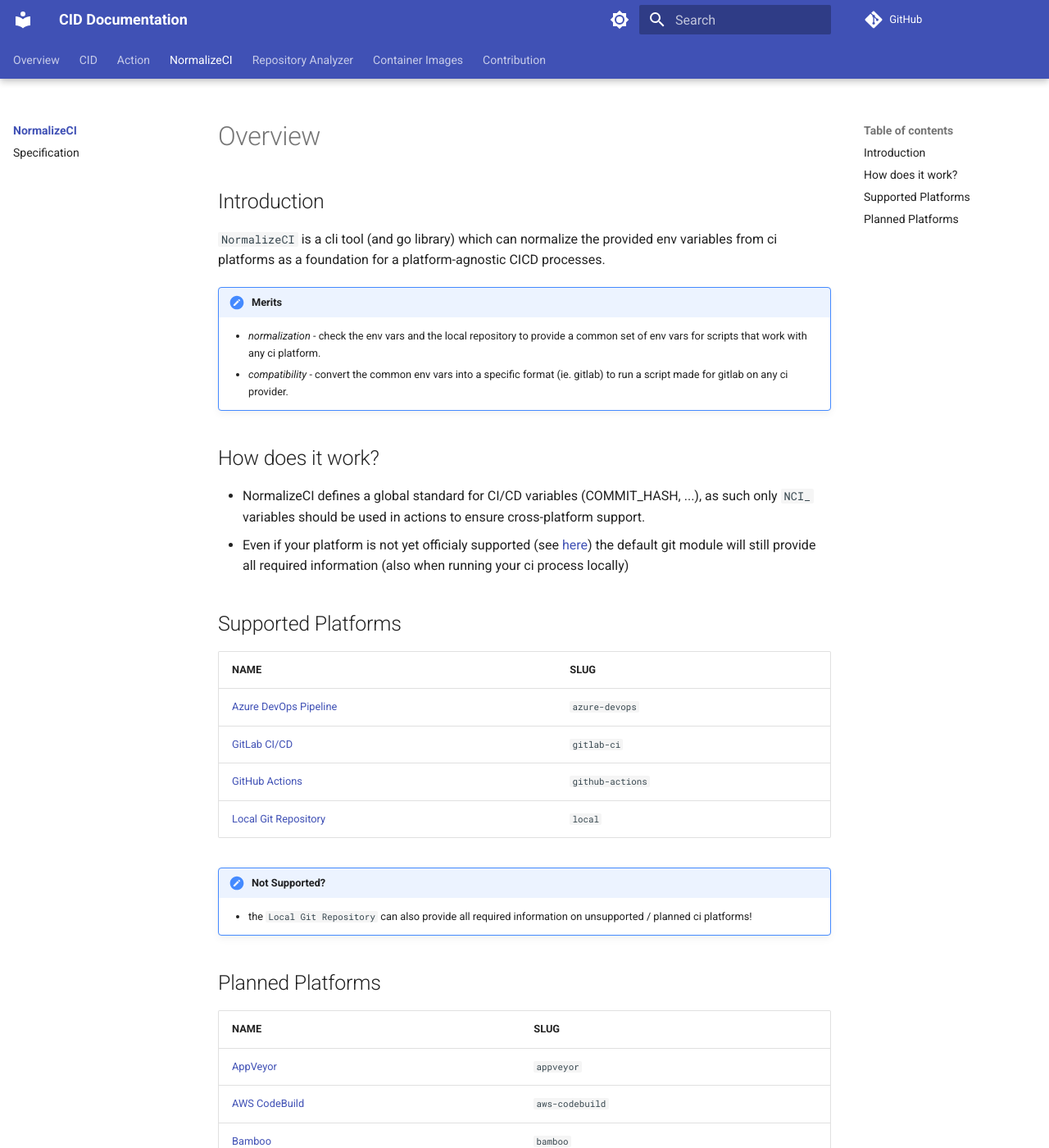
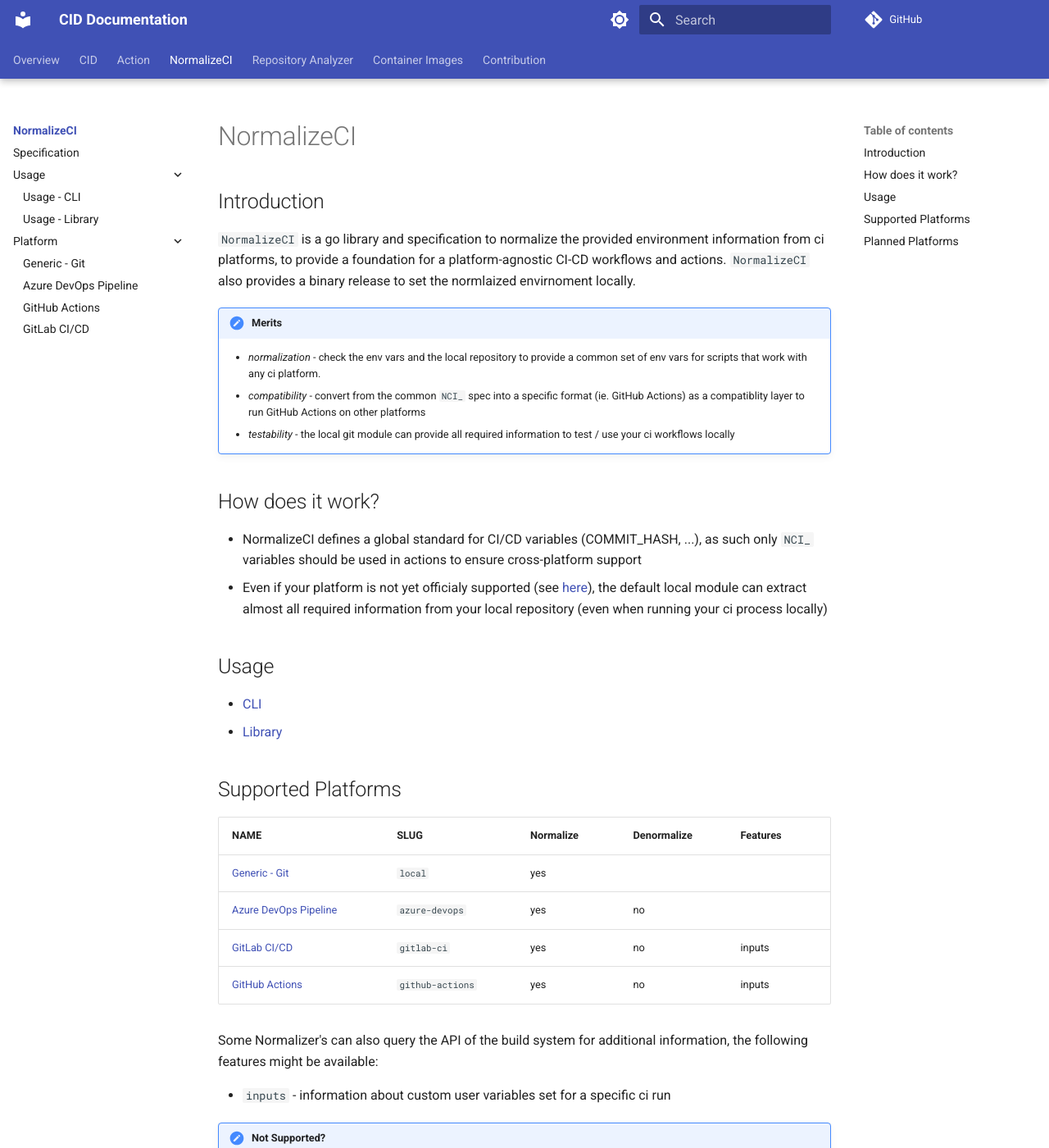
Before and after one commit to cidverse/cidverse.github.io, an MkDocs documentation site: the page built from docs/normalizeci/index.md, in a window 1280 px wide and 1400 px high. Shown: the whole window at 82% size. Built offline with MkDocs 1.6.1 and Material for MkDocs 9.7.7, drawn with Linux system fonts in a browser that asks for light colours; comment, search, counter and statistics services are not loaded; some of the changed text lies outside the part shown.

Commit message:
docs: add platform and usage pages to normalizeci

```diff
--- a/docs/normalizeci/index.md
+++ b/docs/normalizeci/index.md
@@ -1,31 +1,42 @@
-# Overview
+# NormalizeCI
 
 ## Introduction
 
-`NormalizeCI` is a cli tool (and go library) which can normalize the provided env variables from ci platforms as a foundation for a platform-agnostic CICD processes.
+`NormalizeCI` is a go library and specification to normalize the provided environment information from ci platforms, to provide a foundation for a platform-agnostic CI-CD workflows and actions.
+`NormalizeCI` also provides a binary release to set the normlaized envirnoment locally.
 
 !!! note "Merits"
 
     - *normalization* - check the env vars and the local repository to provide a common set of env vars for scripts that work with any ci platform.
-    - *compatibility* - convert the common env vars into a specific format (ie. gitlab) to run a script made for gitlab on any ci provider.
+    - *compatibility* - convert from the common `NCI_` spec into a specific format (ie. GitHub Actions) as a compatiblity layer to run GitHub Actions on other platforms
+    - *testability* - the local git module can provide all required information to test / use your ci workflows locally
 
 ## How does it work?
 
-- NormalizeCI defines a global standard for CI/CD variables (COMMIT_HASH, ...), as such only `NCI_` variables should be used in actions to ensure cross-platform support.
-- Even if your platform is not yet officialy supported (see [here](https://github.com/cidverse/normalizeci#supported-systems)) the default git module will still provide all required information (also when running your ci process locally)
+- NormalizeCI defines a global standard for CI/CD variables (COMMIT_HASH, ...), as such only `NCI_` variables should be used in actions to ensure cross-platform support
+- Even if your platform is not yet officialy supported (see [here](https://github.com/cidverse/normalizeci#supported-systems)), the default local module can extract almost all required information from your local repository (even when running your ci process locally)
+
+## Usage
+
+- [CLI](usage/cli.md)
+- [Library](usage/library.md)
 
 ## Supported Platforms
 
-| NAME                                                                                       | SLUG             |
-|--------------------------------------------------------------------------------------------|------------------|
-| [Azure DevOps Pipeline](https://github.com/cidverse/normalizeci/tree/main/pkg/azuredevops) | `azure-devops`   |
-| [GitLab CI/CD](https://github.com/cidverse/normalizeci/tree/main/pkg/gitlabci)             | `gitlab-ci`      |
-| [GitHub Actions](https://github.com/cidverse/normalizeci/tree/main/pkg/githubactions)      | `github-actions` |
-| [Local Git Repository](https://github.com/cidverse/normalizeci/tree/main/pkg/localgit)     | `local`          |
+| NAME                                             | SLUG             | Normalize | Denormalize | Features |
+|--------------------------------------------------|------------------|-----------|-------------|----------|
+| [Generic - Git](platform/generic-git.md)         | `local`          | yes       |             |          |
+| [Azure DevOps Pipeline](platform/azuredevops.md) | `azure-devops`   | yes       | no          |          |
+| [GitLab CI/CD](platform/gitlabci.md)             | `gitlab-ci`      | yes       | no          | inputs   |
+| [GitHub Actions](platform/githubactions.md)      | `github-actions` | yes       | no          | inputs   |
+
+Some Normalizer's can also query the API of the build system for additional information, the following features might be available:
+
+- `inputs` - information about custom user variables set for a specific ci run
 
 !!! note "Not Supported?"
 
-    - the `Local Git Repository` can also provide all required information on unsupported / planned ci platforms!
+    - NormalizeCI will fallback to the `local repository` to extract most information from the local repository on unsupported ci platforms!
 
 ## Planned Platforms
 
--- a/mkdocs.yml
+++ b/mkdocs.yml
@@ -57,6 +57,14 @@ nav:
   - NormalizeCI:
       - normalizeci/index.md
       - normalizeci/spec.md
+      - Usage:
+        - normalizeci/usage/cli.md
+        - normalizeci/usage/library.md
+      - Platform:
+        - normalizeci/platform/generic-git.md
+        - normalizeci/platform/azuredevops.md
+        - normalizeci/platform/githubactions.md
+        - normalizeci/platform/gitlabci.md
   - Repository Analyzer:
       - repoanalyzer/index.md
   - Container Images:
```
Also changed, not shown: docs/cid/index.md (+1 -1 lines), docs/normalizeci/platform/azuredevops.md (added, +9 -0 lines), docs/normalizeci/platform/generic-git.md (added, +9 -0 lines), docs/normalizeci/platform/githubactions.md (added, +69 -0 lines), docs/normalizeci/platform/gitlabci.md (added, +9 -0 lines), docs/normalizeci/spec.md (+0 -4 lines), docs/normalizeci/usage/cli.md (added, +73 -0 lines), docs/normalizeci/usage/library.md (added, +21 -0 lines), docs/normalizeci/platform/local.md (added).
